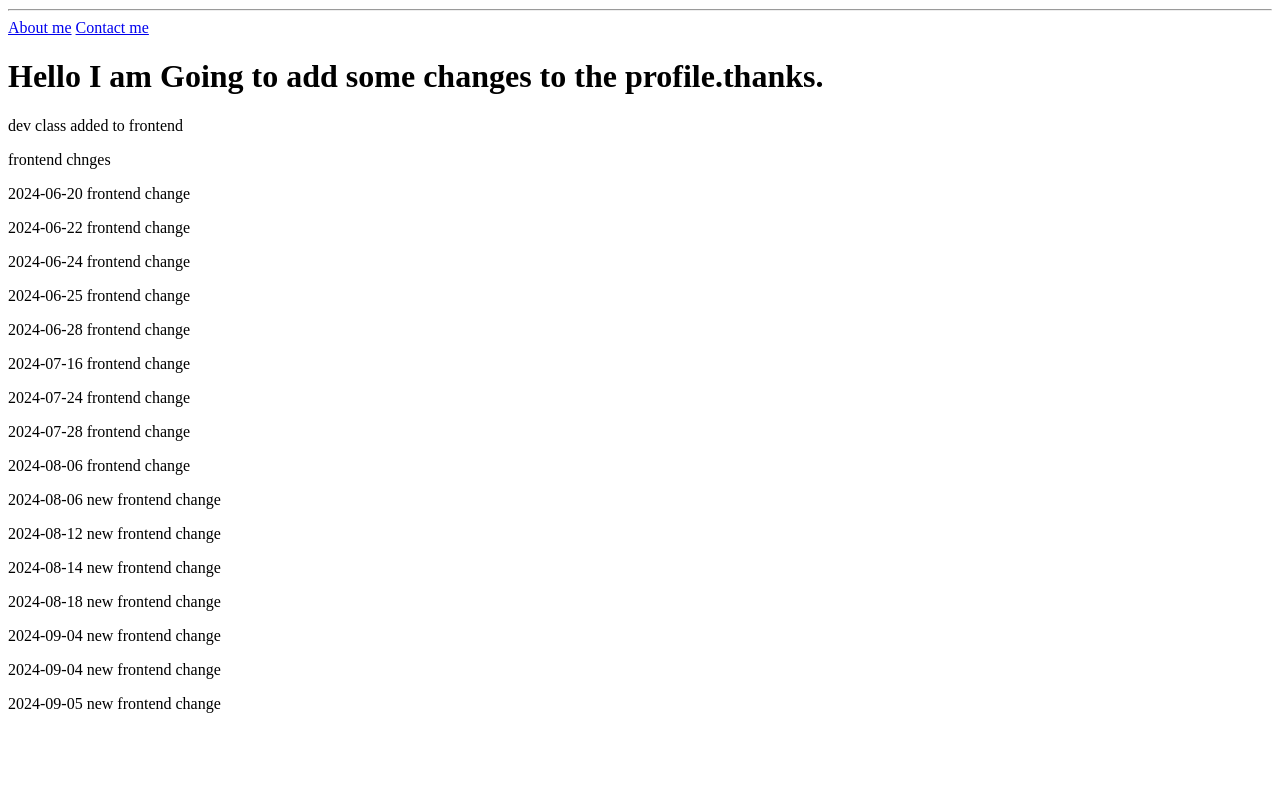
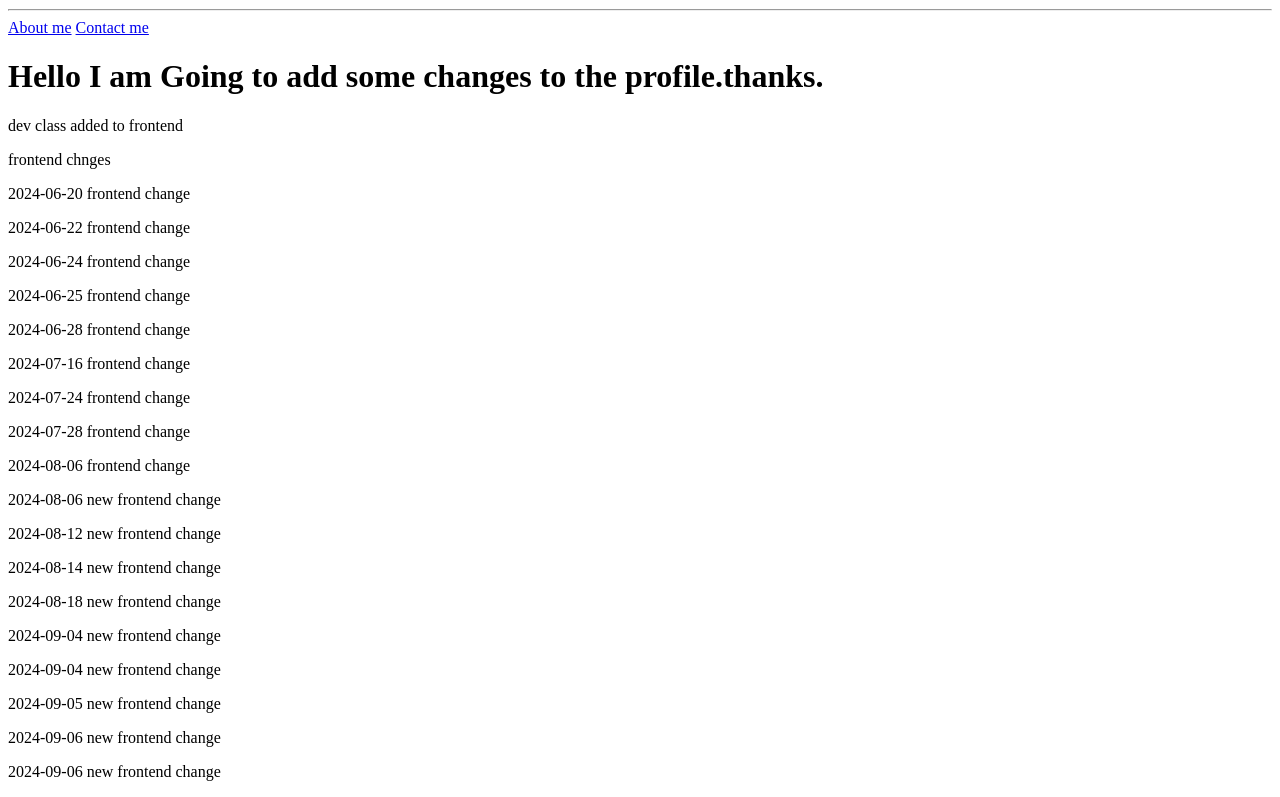
Before and after one commit to IKudagama/new-WEB, a plain HTML site: page index.html in a window 1280 px wide. Shown: the part 655-1452 px from the top of the page. Before the commit the page ends 1384 px from the top, so only its background shows below. Drawn offline with Linux system fonts and the light colour scheme.

Commit message:
new changes

```diff
--- a/index.html
+++ b/index.html
@@ -95,6 +95,14 @@ https://developer.mozilla.org/en-US/docs/Web/HTML/Element/img#attr-height -->
     <dev class="new">
         <p>2024-09-05 new frontend change</p>
     </dev>
+    <dev class="new">
+        <p>2024-09-06 new frontend change</p>
+    </dev>
+    <dev class="new">
+        <p>2024-09-06 new frontend change</p>
+    </dev>
+
+
 
 
 </body>
```
